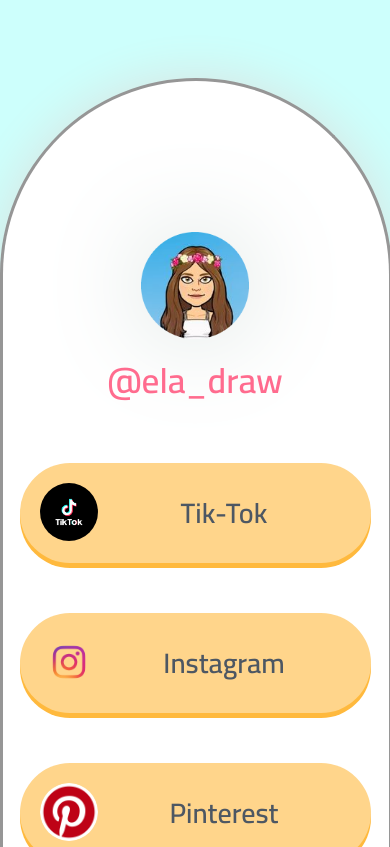
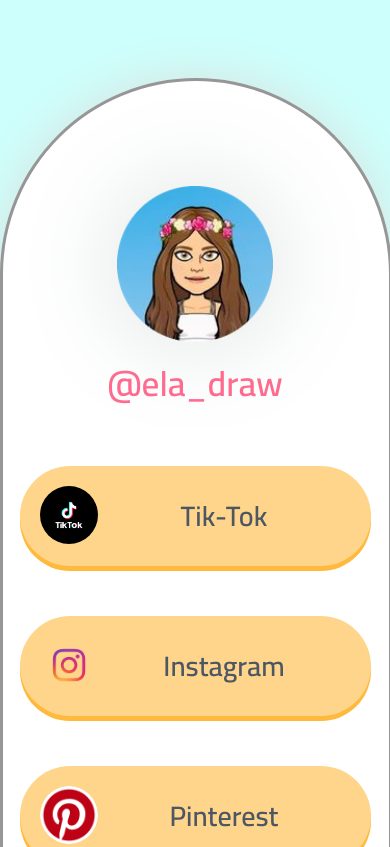
Before and after one commit to yosrAyari/ela_draw, a plain HTML site: page index.html in a window 390 px wide. Shown: the top 847 px of the page. Drawn offline with Linux system fonts and the light colour scheme.

Commit message:
Update style.css

```diff
--- a/style.css
+++ b/style.css
@@ -90,9 +90,15 @@ h2{
 	height: 58px;
 	border-radius: 50px;
 }
-@media screen and (max-width: 780px) {
+@media screen and (max-width: 680px) {
 	section{
 		width: 100%;
 		left: 0;
 	}
+	#article2{
+	top: 20%;
+	}
+	#icon{
+		width: 40%;
+	}
 }
```
